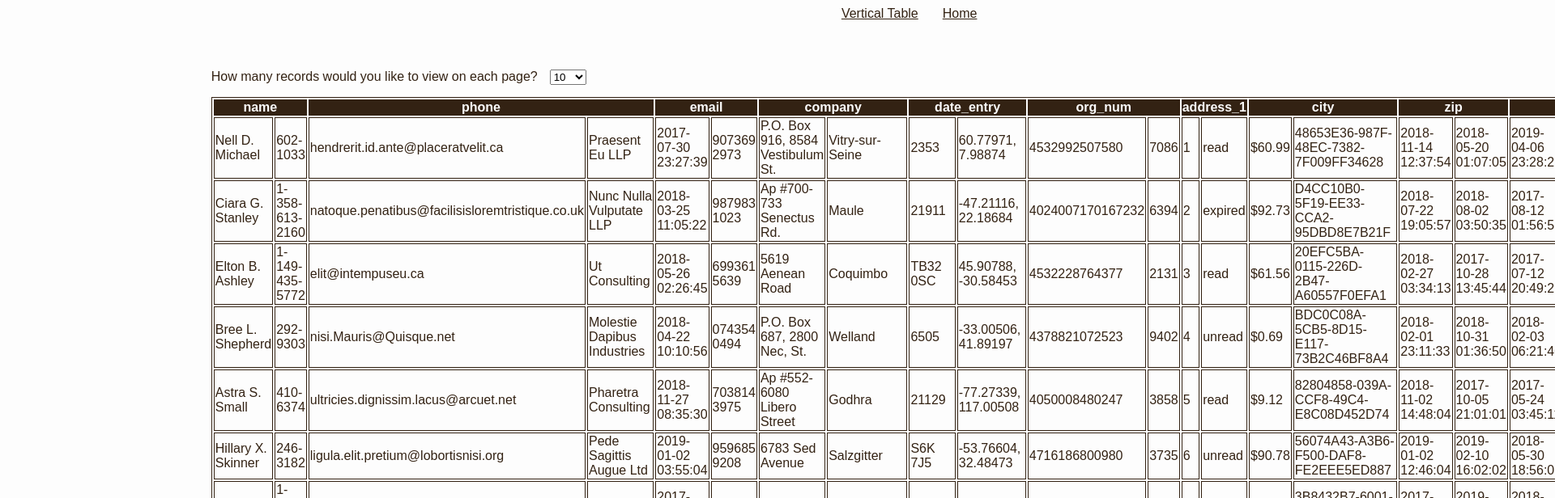
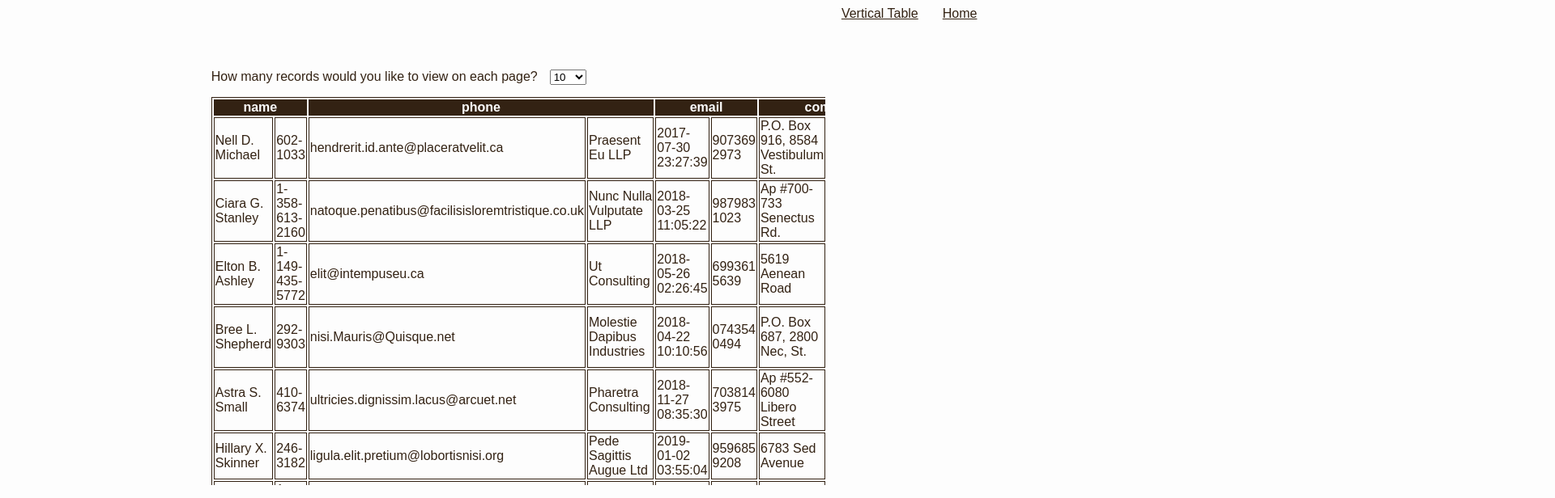
Before and after one commit to Vandivier/afterecon-2.0, an Angular app in the folder ui/: page / in a window 1280 px wide. Shown: the top 616 px of the page at 81% size, 1920 px wide, since content can reach past the window. Built offline with nearby package versions, Linux system fonts and the light colour scheme.

Commit message:
scroll overflowed table

```diff
--- a/ui/src/app/ae2-table/ae2-table.component.html
+++ b/ui/src/app/ae2-table/ae2-table.component.html
@@ -1,7 +1,7 @@
 <!--  Note: I wouldn't recommend an HTML table unless it's actually required.
       You could view data in rows with divs or other structures -->
 
-<div class="ae2-table-wrapper">
+<div class="ae2-table-outer-wrapper">
   <div class="ae2-table-pagination-selector-wrapper">
     <span class="ae2-table-pagination-selector-label">How many records would you like to view on each page?</span>
     <select (change)="fUpdateTable()"
@@ -13,6 +13,7 @@
 
   </div>
 
+  <div class="ae2-table-inner-wrapper">
     <table class="ae2-table">
       <thead>
         <tr>
@@ -27,3 +28,4 @@
       </tbody>
     </table>
   </div>
+</div>
--- a/ui/src/styles.scss
+++ b/ui/src/styles.scss
@@ -49,7 +49,7 @@ body {
     }
 }
 
-.ae2-table-wrapper {
+.ae2-table-outer-wrapper {
     padding: 5% 20%;
     width: 60%;
 
@@ -61,14 +61,13 @@ body {
         }
     }
 
+    .ae2-table-inner-wrapper {
+        height: 60vh;
+        overflow: scroll;
+
+        table.ae2-table,
         table.ae2-table td {
             border: 1px solid $theme-dark;
-        width: 100%;
-    }
-
-    table.ae2-table {
-        border: 1px solid $theme-dark;
-        height: 50vh;
             width: 100%;
 
             thead,
@@ -78,3 +77,4 @@ body {
             }
         }
     }
+}
```
Lines whose indentation alone changed are shown as unchanged.
